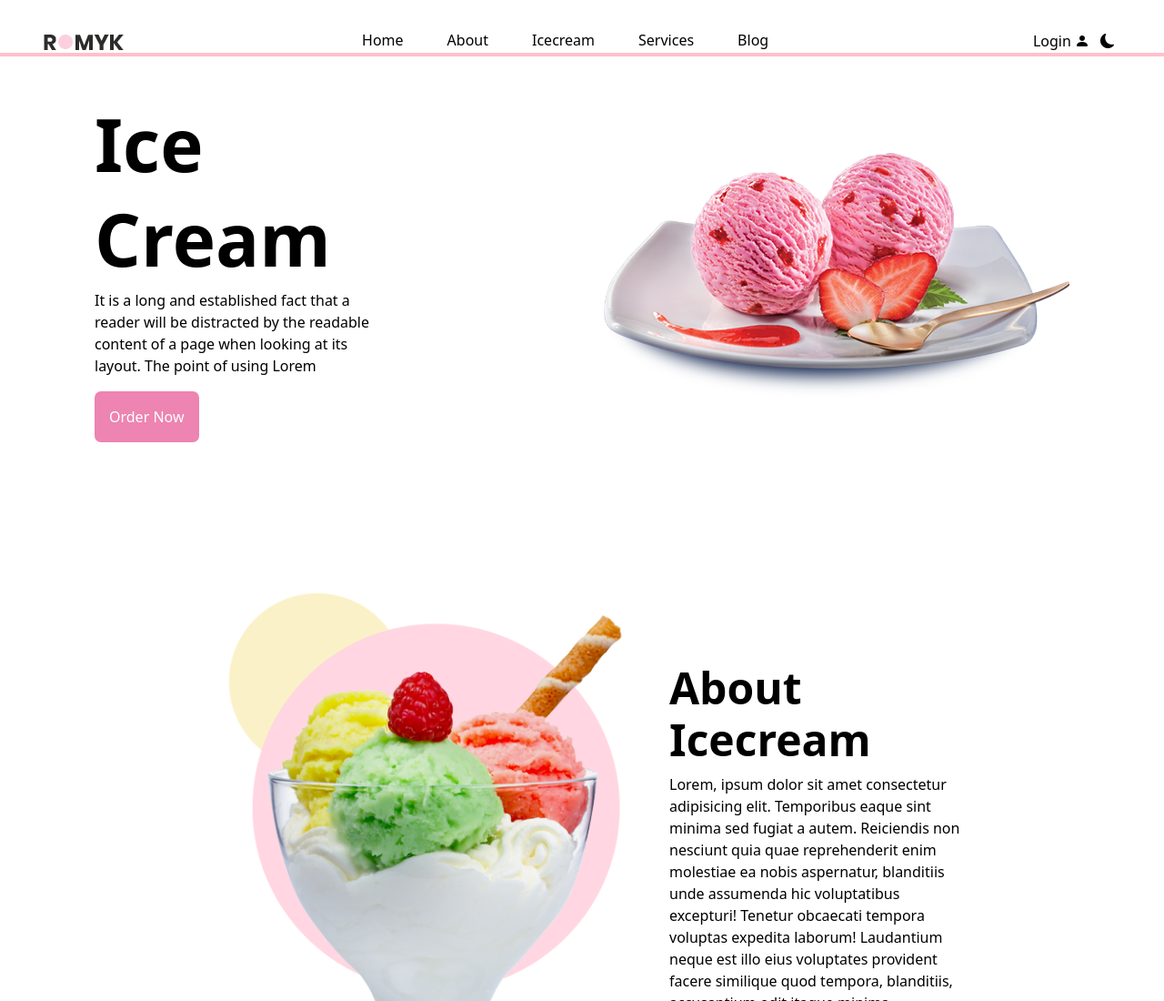
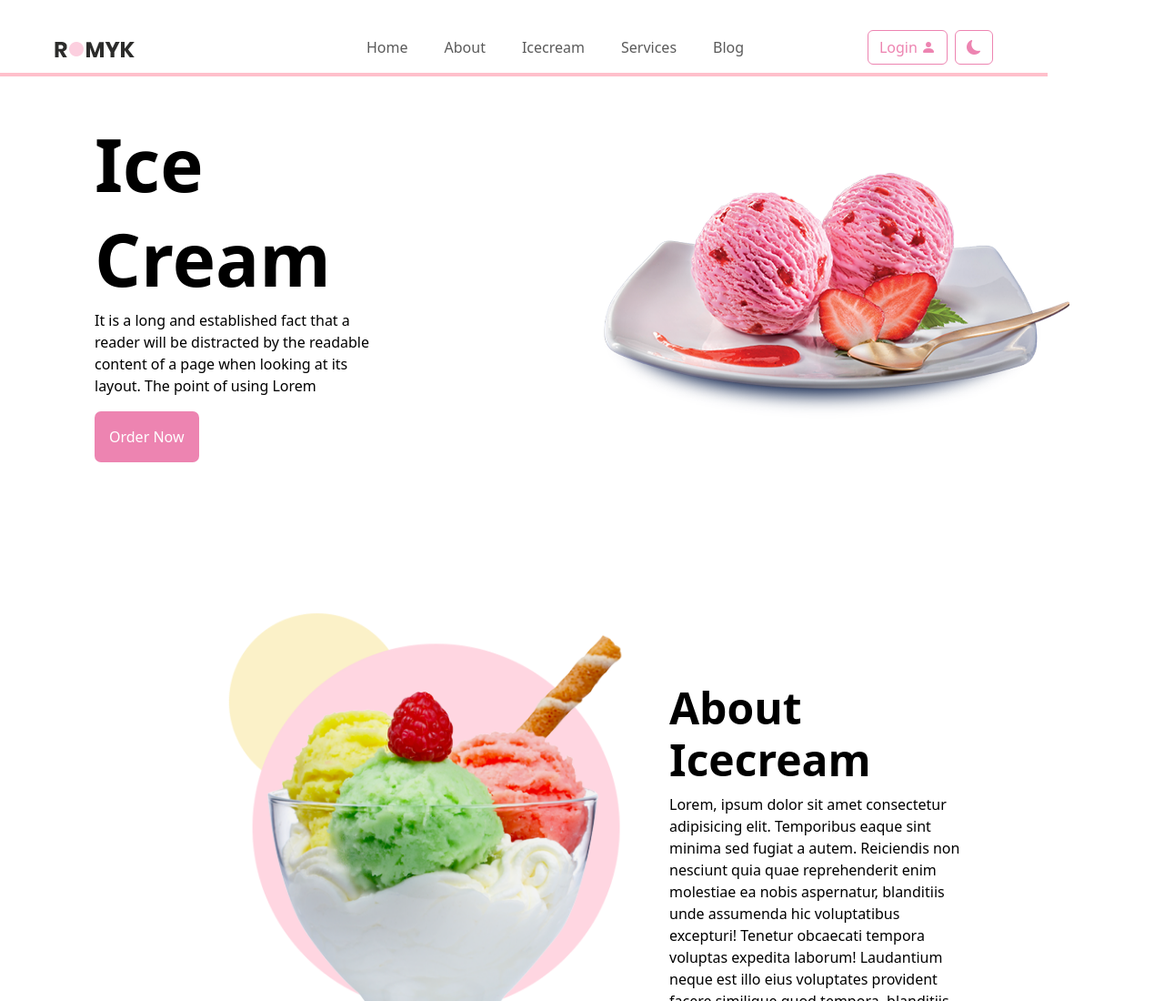
Before and after one commit to Sasfi12/romykJs, a website: page index.html in a window 1280 px wide. Shown: the top 1100 px of the page at 91% size. Drawn offline with nearby package versions, Linux system fonts and the light colour scheme.

Commit message:
fixed navBar and darkmod issue on it's element display

```diff
--- a/index.html
+++ b/index.html
@@ -10,33 +10,41 @@
 </head>
 
 <body class="text-black position-relative">
-  <nav class="d-flex justify-content-between align-items-center w-100 ps-5 pe-5">
-    <div class="logo-containe w-25 d-flex justify-content-start align-items-center">
-      <img src="public/img/logo.png" alt="logo">
-    </div>
-    <div id="burgeredPart" class="w-100">
-      <div class="nav-elements d-flex gap-5 justify-content-center">
-        <div style="cursor: pointer"><a href="#bigICECREAM" style="text-decoration: none; color: inherit;">Home </a>
-        </div>
-        <div style="cursor: pointer"><a href="#aboutIceCream" style="text-decoration: none; color: inherit;">About </a>
-        </div>
-        <div style="cursor: pointer"><a href="#featuredIceCream"
-            style="text-decoration: none; color: inherit;">Icecream</a></div>
-        <div style="cursor: pointer"><a href="#ourService" style="text-decoration: none; color: inherit;">Services</a>
-        </div>
-        <div style="cursor: pointer"><a href="#testimonials" style="text-decoration: none; color: inherit;">Blog </a>
-        </div>
+  <nav class="navbar navbar-expand-lg px-5">
+    <div class="container-fluid d-flex align-items-center justify-content-between">
+
+      <!-- Left: Logo -->
+      <div id="logo-containe" class="d-flex align-items-center">
+        <a class="navbar-brand" href="#">
+          <img src="public/img/logo.png" alt="logo" class="img-fluid" style="max-height:50px;">
+        </a>
       </div>
-      <div class="logos d-flex justify-content-start">
-        <button class="border-0 btn-outline-primary" id="loginButton">Login <i
-            class="bi bi-person-fill"></i></button><button class="border-0 btn-outline-primary" id="darkMode"><i
-            class="bi bi-moon-fill"></i>
+
+      <!-- Center: Nav links -->
+      <div class="collapse navbar-collapse justify-content-center" id="burgeredPart">
+        <ul id="nav-elements" class="navbar-nav gap-4">
+          <li class="nav-item"><a class="nav-link" href="#bigICECREAM">Home</a></li>
+          <li class="nav-item"><a class="nav-link" href="#aboutIceCream">About</a></li>
+          <li class="nav-item"><a class="nav-link" href="#featuredIceCream">Icecream</a></li>
+          <li class="nav-item"><a class="nav-link" href="#ourService">Services</a></li>
+          <li class="nav-item"><a class="nav-link" href="#testimonials">Blog</a></li>
+        </ul>
+      </div>
+
+      <!-- Right: Buttons -->
+      <div id="logos" class="d-flex gap-2">
+        <button class="btn btn-outline-primary" id="loginButton">
+          Login <i class="bi bi-person-fill"></i>
+        </button>
+        <button class="btn btn-outline-primary" id="darkMode">
+          <i class="bi bi-moon-fill"></i>
         </button>
       </div>
 
-    </div>
-    <div id="bourgir">
-      <span></span><span></span><span></span>
+      <!-- Burger toggler (for mobile) -->
+      <button class="navbar-toggler" type="button" data-bs-toggle="collapse" data-bs-target="#burgeredPart" aria-controls="burgeredPart" aria-expanded="false" aria-label="Toggle navigation" id="bourgir">
+        <span class="navbar-toggler-icon"></span>
+      </button>
     </div>
   </nav>
   <div id="Modals" class="d-flex justify-content-center align-items-center w-100">
--- a/public/js/main.js
+++ b/public/js/main.js
@@ -1,10 +1,15 @@
 // DEBUT DARKMODE
-let darkMode = document.querySelector("#darkMode");
-let allInsideBody = document.body.querySelectorAll("*");
-let allBody = document.querySelector("body");
+const darkMode = document.querySelector("#darkMode");
+const allInsideBody = document.body.querySelectorAll("*");
+const allBody = document.querySelector("body");
+const navOptions = document.querySelectorAll('.nav-link');
+
 function darkmodetoggle() {
     allBody.classList.toggle("bg-black");
     allBody.classList.toggle("text-white");
+    navOptions.forEach(link => {
+        link.classList.toggle("text-white");
+      });
     document.querySelector(".logos").children[0].classList.toggle("text-white")
     document.querySelector(".logos").children[1].classList.toggle("text-white")
     console.log(darkMode.querySelector("i"));
```
